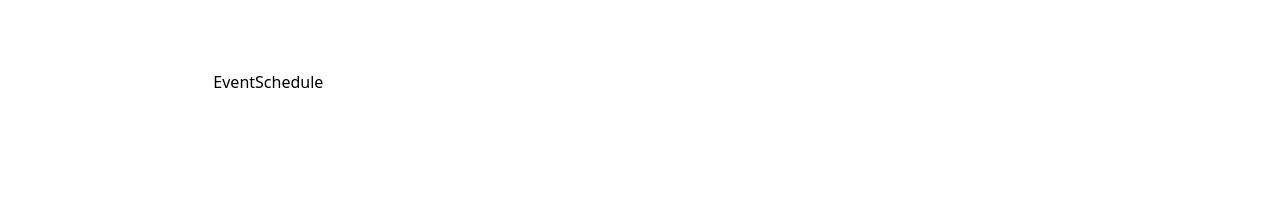
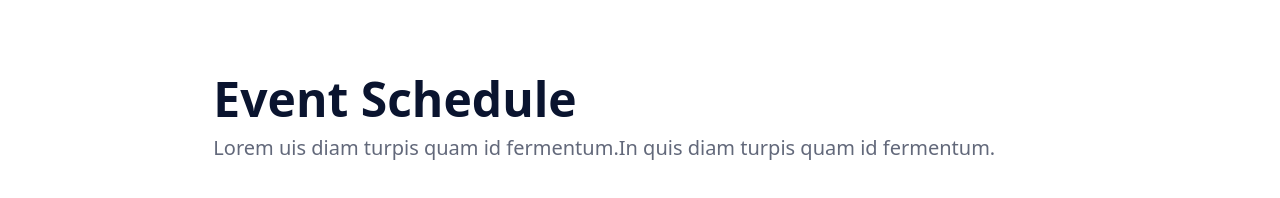
Before and after one commit to Jubayer-Hossain-Abir-404/react-conference-site-using-nextjs-tailwindcss-api, a Next.js app: page / in a window 1280 px wide. Shown: the part 1359-1557 px from the top of the page. Built offline with nearby package versions, Linux system fonts and the light colour scheme.

Commit message:
event schedule header and desc added

```diff
--- a/components/EventSchedule.js
+++ b/components/EventSchedule.js
@@ -2,9 +2,13 @@ import React from 'react'
 
 const EventSchedule = () => {
   return (
-    <>
-      <div className="mt-72 basicContainer mb-32">EventSchedule</div>
-    </>
+      <div className="mt-32 lg:mt-72 basicContainer mb-32 eventScheduleSection">
+        <h2>Event Schedule</h2>
+        <p>
+          Lorem uis diam turpis quam id fermentum.In quis diam turpis quam id
+          fermentum.
+        </p>
+      </div>
   );
 }
 
--- a/styles/globals.css
+++ b/styles/globals.css
@@ -97,6 +97,30 @@
     width: 103.6px;
       height: 100px;
   }
+
+  .eventScheduleSection h2{
+    font-style: normal;
+      font-weight: 700;
+      font-size: 48px;
+      line-height: 58px;
+      /* identical to box height */
+
+
+      color: #0A142F;
+  }
+
+  .eventScheduleSection p{
+    font-style: normal;
+      font-weight: 400;
+      font-size: 20px;
+      line-height: 40px;
+      /* identical to box height, or 200% */
+
+
+      color: rgba(10, 20, 47, 0.8);
+
+      opacity: 0.8;
+  }
 }
 
 @layer components{
```
